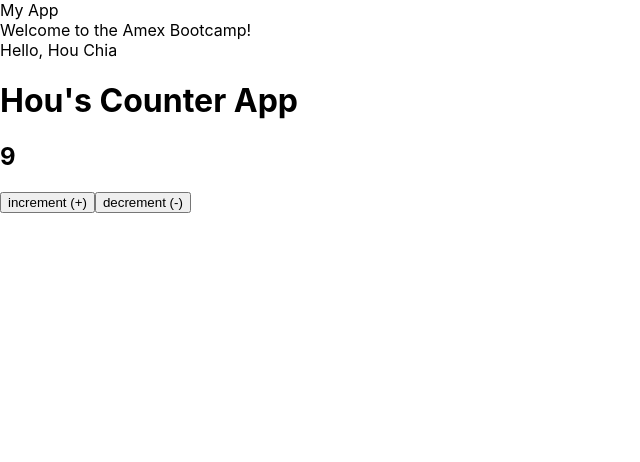
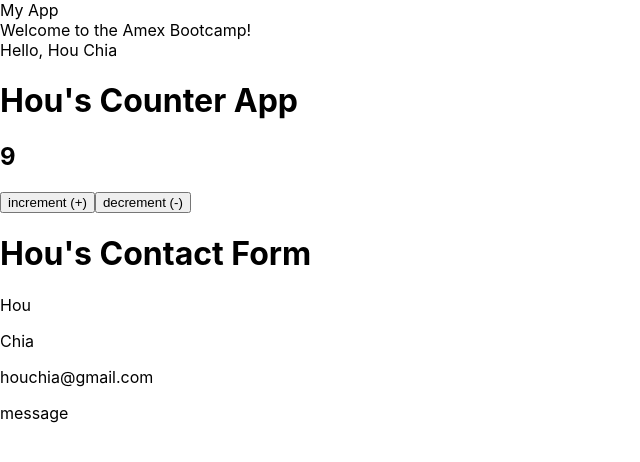
Before and after one commit to amex-bootcamp/react-w2d1-demo, a React (Create React App) app: page / in a window 1280 px wide. Shown: the top 462 px of the page, without its empty margins (0-640 px from the left). Built offline with nearby package versions, Linux system fonts and the light colour scheme.

Commit message:
setup ContactForm

```diff
--- a/src/App.js
+++ b/src/App.js
@@ -2,6 +2,7 @@ import React, { Component } from 'react'
 import Welcome from "./components/Welcome/Welcome";
 import Person from "./components/Person/Person";
 import Counter from "./components/Counter/Counter";
+import ContactForm from "./components/ContactForm/ContactForm";
 // import Counter from "./components/Counter/Counter.js"; // this will work too
 // import "./components/Counter/Counter.css"
 
@@ -13,6 +14,7 @@ export default class App extends Component {
         <Welcome />
         <Person firstName="Hou" lastName="Chia"/>
         <Counter count={9}/>
+        <ContactForm />
       </div>
     )
   }
--- /dev/null
+++ b/src/components/ContactForm/ContactForm.js
@@ -0,0 +1,28 @@
+import React, { Component } from 'react'
+
+export default class ContactForm extends Component {
+  constructor(props) {
+    super(props)
+
+    this.state = {
+      firstName: "Hou",
+      lastName: "Chia",
+      email:"houchia@gmail.com",
+      message: "message"
+    }
+  }
+
+  render() {
+    return (
+      <div>
+        <h1>Hou's Contact Form</h1>
+        <p>{this.state.firstName}</p>
+        <p>{this.state.lastName}</p>
+        <p>{this.state.email}</p>
+        <p>{this.state.message}</p>
+        <form>
+        </form>
+      </div>
+    )
+  }
+}
```
Also changed, not shown: src/components/ContactForm/ContactForm.css (added).
